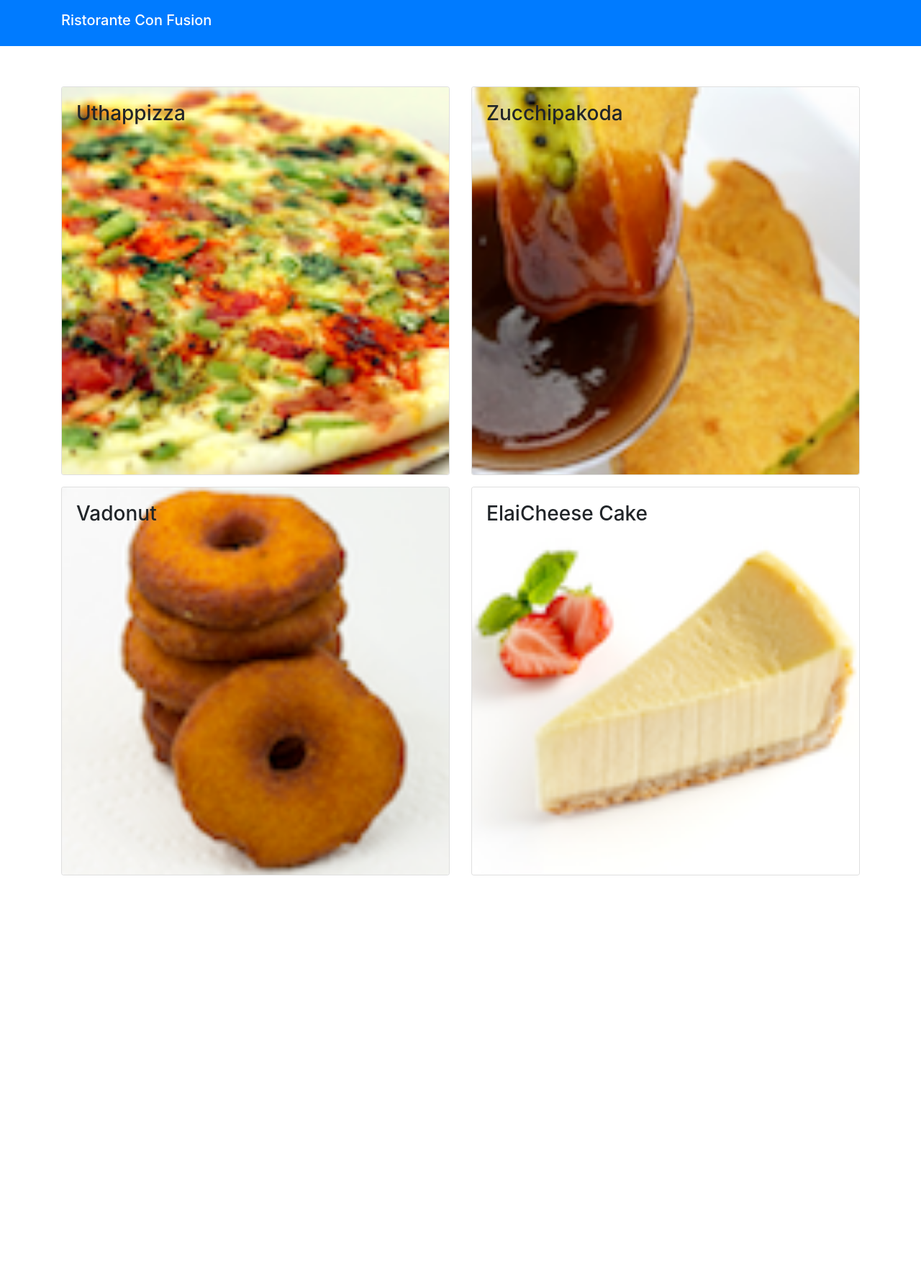
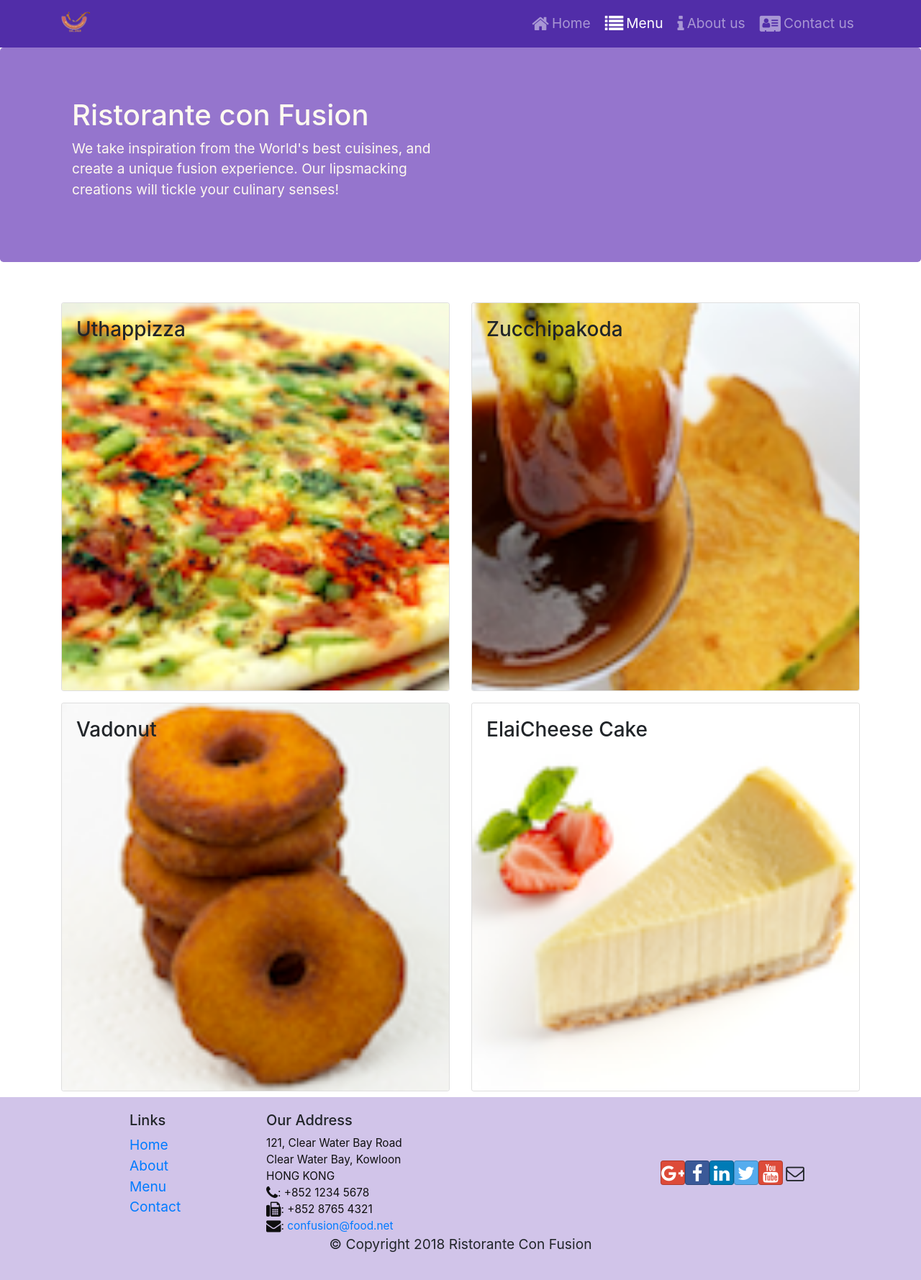
Before and after one commit to Athar-ali-siddiqui/React-course, a React (Create React App) app in the folder confusion/: page /menu in a window 1280 px wide. Shown: the whole page at 72% size. Before the commit the page ends 1224 px from the top, so only its background shows below. Built offline with nearby package versions, Linux system fonts and the light colour scheme.

Commit message:
React Router

```diff
--- a/confusion/package.json
+++ b/confusion/package.json
@@ -7,9 +7,12 @@
     "@testing-library/react": "^9.3.2",
     "@testing-library/user-event": "^7.1.2",
     "bootstrap": "^4.5.2",
+    "bootstrap-social": "^5.1.1",
+    "font-awesome": "^4.7.0",
     "react": "^16.13.1",
     "react-dom": "^16.13.1",
     "react-popper": "^2.2.3",
+    "react-router-dom": "^5.2.0",
     "react-scripts": "3.4.3",
     "reactstrap": "^8.5.1"
   },
--- a/confusion/src/App.css
+++ b/confusion/src/App.css
@@ -40,3 +40,36 @@ body {
     transform: rotate(360deg);
   }
 } */
+.row-header {
+  margin: 0px auto;
+  padding: 0px auto;
+}
+
+.row-content {
+  margin: 0px auto;
+  padding: 50px 0px 50px 0px;
+  border-bottom: 1px ridge;
+  min-height: 400px;
+}
+
+.footer {
+  background-color: #d1c4e9;
+  margin: 0px auto;
+  padding: 20px 0px 20px 0px;
+}
+.jumbotron {
+  padding: 70px 30px 70px 30px;
+  margin: 0px auto;
+  background: #9575cd;
+  color: floralwhite;
+}
+
+address {
+  font-size: 80%;
+  margin: 0px;
+  color: #0f0f0f;
+}
+
+.navbar-dark {
+  background-color: #512da8;
+}
--- a/confusion/src/App.js
+++ b/confusion/src/App.js
@@ -1,14 +1,17 @@
 import React from "react";
 import Main from "./components/MainComponent";
+import { BrowserRouter } from 'react-router-dom';
 import "./App.css";
 import { render } from "react-dom";
 
 class App extends React.Component {
   render() {
     return (
-      <div>
-        <Main />
-      </div>
+      <BrowserRouter>
+        <div>
+          <Main />
+        </div>
+      </BrowserRouter>
     );
   }
 }
--- a/confusion/src/components/DishDetailComponent.js
+++ b/confusion/src/components/DishDetailComponent.js
@@ -14,7 +14,8 @@ import {
     }
     else{
       return (
-      <Card className="col-12 col-md-6">
+        <div className="col-12 col-md-6">
+        <Card >
           <CardImg
             top
             width="100%"
@@ -27,6 +28,7 @@ import {
             <CardText>{dish.description}</CardText>
           </CardBody>
         </Card>
+        </div>
     );
     }
   }
--- /dev/null
+++ b/confusion/src/components/FooterComponent.js
@@ -0,0 +1,51 @@
+import React from 'react';
+import { Link } from 'react-router-dom';
+
+function Footer(props){
+  return(
+    <div className="footer">
+        <div className="container">
+            <div className="row justify-content-center">
+                <div className="col-4 offset-1 col-sm-2">
+                    <h5>Links</h5>
+                    <ul className="list-unstyled">
+                        <li><Link to="/home">Home</Link></li>
+                        <li><Link to="/aboutus">About</Link></li>
+                        <li><Link to="/menu">Menu</Link></li>
+                        <li><Link to="/contactus">Contact</Link></li>
+                    </ul>
+                </div>
+                <div className="col-7 col-sm-5">
+                    <h5>Our Address</h5>
+                    <address>
+		              121, Clear Water Bay Road<br />
+		              Clear Water Bay, Kowloon<br />
+		              HONG KONG<br />
+		              <i className="fa fa-phone fa-lg"></i>: +852 1234 5678<br />
+		              <i className="fa fa-fax fa-lg"></i>: +852 8765 4321<br />
+		              <i className="fa fa-envelope fa-lg"></i>: <a href="mailto:confusion@food.net">
+                         confusion@food.net</a>
+                    </address>
+                </div>
+                <div className="col-12 col-sm-4 align-self-center">
+                    <div className="text-center">
+                        <a className="btn btn-social-icon btn-google" href="http://google.com/+"><i className="fa fa-google-plus"></i></a>
+                        <a className="btn btn-social-icon btn-facebook" href="http://www.facebook.com/profile.php?id="><i className="fa fa-facebook"></i></a>
+                        <a className="btn btn-social-icon btn-linkedin" href="http://www.linkedin.com/in/"><i className="fa fa-linkedin"></i></a>
+                        <a className="btn btn-social-icon btn-twitter" href="http://twitter.com/"><i className="fa fa-twitter"></i></a>
+                        <a className="btn btn-social-icon btn-google" href="http://youtube.com/"><i className="fa fa-youtube"></i></a>
+                        <a className="btn btn-social-icon" href="mailto:"><i className="fa fa-envelope-o"></i></a>
+                    </div>
+                </div>
+            </div>
+            <div className="row justify-content-center">
+                <div className="col-auto">
+                    <p>© Copyright 2018 Ristorante Con Fusion</p>
+                </div>
+            </div>
+        </div>
+    </div>
+  );
+}
+
+export default Footer;
--- /dev/null
+++ b/confusion/src/components/HeaderComponent.js
@@ -0,0 +1,67 @@
+import React, { Component } from 'react';
+import { Nav, Navbar, NavbarBrand, NavbarToggler, Collapse, NavItem, Jumbotron } from 'reactstrap';
+import { NavLink } from 'react-router-dom';
+
+class Header extends Component {
+  constructor(props){
+    super(props);
+    this.toggleNav = this.toggleNav.bind(this);
+    this.state ={
+      isNavOpen : false,
+    };
+  }
+  toggleNav(){
+    this.setState({
+      isNavOpen : !this.state.isNavOpen
+    });
+  }
+  render() {
+    return(
+      <div>
+        <Navbar dark expand="md">
+          <div className="container">
+          <NavbarBrand className="mr-auto" href="/" tag="h2">
+          <img src='assets/images/logo.png' height="30" width="41" alt='Ristorante Con Fusion' />
+          </NavbarBrand>
+          <NavbarToggler className='ml-auto' onClick={this.toggleNav} />
+            <Collapse isOpen={this.state.isNavOpen} navbar >
+              <Nav navbar className="ml-auto">
+                <NavItem className="m-auto">
+                  <NavLink to="/home" className="nav-link">
+                    <span className=" mx-1 fa fa-home fa-lg"></span>Home
+                  </NavLink>
+                </NavItem>
+                <NavItem className="m-auto">
+                  <NavLink to="/menu" className="nav-link">
+                    <span className=" mx-1 fa fa-list fa-lg"></span>Menu
+                  </NavLink>
+                </NavItem>
+                <NavItem className="m-auto">
+                  <NavLink to="/aboutus" className="nav-link">
+                    <span className=" mx-1 fa fa-info fa-lg"></span>About us
+                  </NavLink>
+                </NavItem>
+                <NavItem className="m-auto">
+                  <NavLink to="/contactus" className="nav-link">
+                    <span className=" mx-1 fa fa-address-card fa-lg"></span>Contact us
+                  </NavLink>
+                </NavItem>
+              </Nav>
+            </Collapse>
+          </div>
+        </Navbar>
+        <Jumbotron>
+          <div className="container">
+            <div className="row row-header">
+              <div className="col-12 col-md-6">
+                <h1>Ristorante con Fusion</h1>
+                <p>We take inspiration from the World's best cuisines, and create a unique fusion experience. Our lipsmacking creations will tickle your culinary senses!</p>
+              </div>
+            </div>
+          </div>
+        </Jumbotron>
+      </div>
+    )
+  }
+};
+export default Header;
--- /dev/null
+++ b/confusion/src/components/HomeComponent.js
@@ -0,0 +1,12 @@
+import React from 'react';
+
+function Home(props) {
+  return(
+    <div className="container">
+      <h1>Home</h1>
+    </div>
+  )
+
+}
+
+export default Home;
--- a/confusion/src/components/MainComponent.js
+++ b/confusion/src/components/MainComponent.js
@@ -1,41 +1,35 @@
 import React from "react";
-import { Navbar, NavbarBrand } from "reactstrap";
+import Home from "./HomeComponent";
 import Menu from "./MenuComponent";
 import DishDetail from "./DishDetailComponent";
+import Header from "./HeaderComponent";
+import Footer from "./FooterComponent";
 import { DISHES } from "../shared/dishes";
+import { Switch, Route, Redirect } from 'react-router-dom';
 
 class Main extends React.Component {
   constructor(props) {
     super(props);
     this.state = {
       dishes: DISHES,
-      selectedDish: null,
     };
   }
-  onDishSelect(dishId) {
-    this.setState({ selectedDish: dishId });
-  }
+
   render() {
+    const HomePage = () => {
+      return (
+        <Home/>
+      )
+    }
     return (
-      <div>
-        <Navbar dark color="primary">
-          <div className="container">
-            <NavbarBrand href="/" tag="h2">
-              Ristorante Con Fusion
-            </NavbarBrand>
-          </div>
-        </Navbar>
-        <Menu
-          dishes={this.state.dishes}
-          onClick={(dishId) => this.onDishSelect(dishId)}
-        />
-        <DishDetail
-          dish={
-            this.state.dishes.filter(
-              (dish) => dish.id === this.state.selectedDish
-            )[0]
-          }
-        />
+      <div >
+        <Header />
+        <Switch>
+          <Route path="/home" component={HomePage} />
+          <Route exact path="/menu" component={() => <Menu dishes={this.state.dishes}/>} />
+          <Redirect to="/home"/>
+        </Switch>
+        <Footer/>
       </div>
     );
   }
--- a/confusion/src/components/MenuComponent.js
+++ b/confusion/src/components/MenuComponent.js
@@ -20,7 +20,7 @@ import {
     const menu = dishes.map((dish) => {
       return (
         <div key={dish.id} className="col-12 col-md-6 my-2">
-          <Card onClick={() => onClick(dish.id)}>
+          <Card >
             <CardImg width="100%" src={dish.image} alt={dish.name} />
             <CardImgOverlay>
               <CardTitle tag="h3">{dish.name}</CardTitle>
--- a/confusion/src/index.js
+++ b/confusion/src/index.js
@@ -1,6 +1,8 @@
 import React from "react";
 import ReactDOM from "react-dom";
 import "bootstrap/dist/css/bootstrap.min.css";
+import "font-awesome/css/font-awesome.min.css";
+import "bootstrap-social/bootstrap-social.css";
 import "./index.css";
 import App from "./App";
 import * as serviceWorker from "./serviceWorker";
```
Also changed, not shown: confusion/src/assets/logo.png (added), 1 other file (tests, documents, lock files or other folders). Lines whose indentation alone changed are shown as unchanged.
